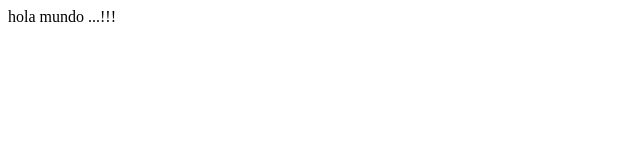
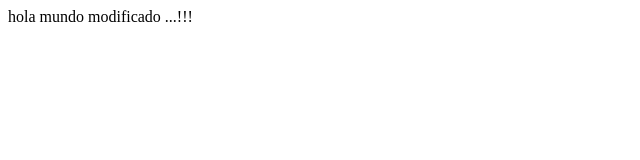
Before and after one commit to wilo014/Guia-practica-Github, a plain HTML site: page index.html in a window 1280 px wide. Shown: the full height of the page, 0-640 px from the left. Drawn offline with Linux system fonts and the light colour scheme.

Commit message:
Update index.html

```diff
--- a/index.html
+++ b/index.html
@@ -6,6 +6,6 @@
 </head>
 
 <body>
-hola mundo ...!!!
+hola mundo modificado ...!!!
 </body>
 </html>
```
